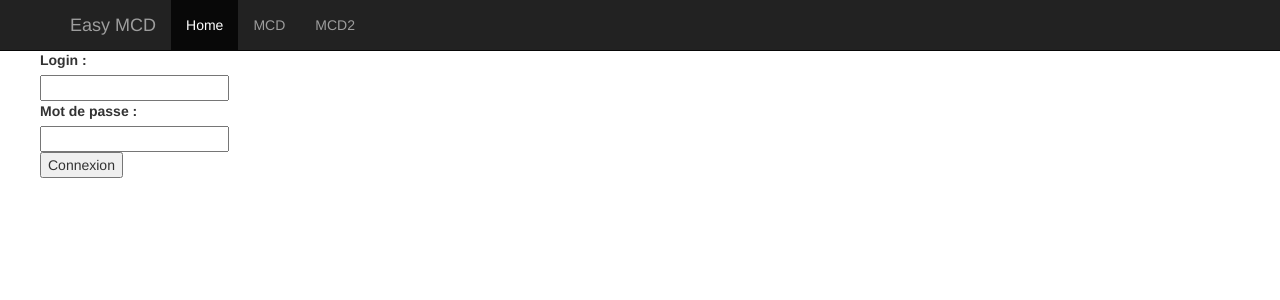
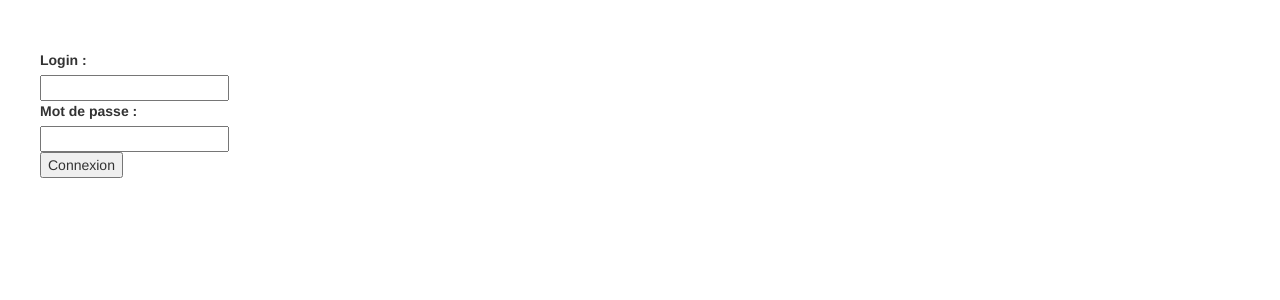
Before and after one commit to QuentinCognard/ProjectMCDHelper, a Flask app: page / in a window 1280 px wide. Shown: the top 300 px of the page. Run offline with Flask 2, Linux system fonts and the light colour scheme; some libraries are stand-ins or nearby versions.

Commit message:
Mise a jour page accueil

```diff
--- a/Projet_flask/projet/templates/connexion.html
+++ b/Projet_flask/projet/templates/connexion.html
@@ -9,28 +9,6 @@
 {{ super() }}
 <meta charset="utf-8">
     <meta name="viewport" content="width=device-width, initial-scale=1, shrink-to-fit=no">
-{% endblock %}
-{% block navbar %}
-<nav class="navbar navbar-inverse navbar-fixed-top">
-      <div class="container">
-        <div class="navbar-header">
-          <button type="button" class="navbar-toggle collapsed" data-toggle="collapse" data-target="#navbar" aria-expanded="false" aria-controls="navbar">
-            <span class="sr-only">Toggle navigation</span>
-            <span class="icon-bar"></span>
-            <span class="icon-bar"></span>
-            <span class="icon-bar"></span>
-          </button>
-          <a class="navbar-brand" href="#">Easy MCD</a>
-        </div>
-        <div id="navbar" class="collapse navbar-collapse">
-          <ul class="nav navbar-nav">
-            <li class="active"><a href="/">Home</a></li>
-            <li><a href="/books/">MCD</a></li>
-            <li><a href="/author/">MCD2</a></li>
-          </ul>
-        </div><!--/.nav-collapse -->
-      </div>
-    </nav>
 {% endblock %}
 {% block content %}
 <form action="/ma-page-de-traitement" method="post">
```
Also changed, not shown: Projet_flask/projet/templates/base.html (+1 -24 lines).
